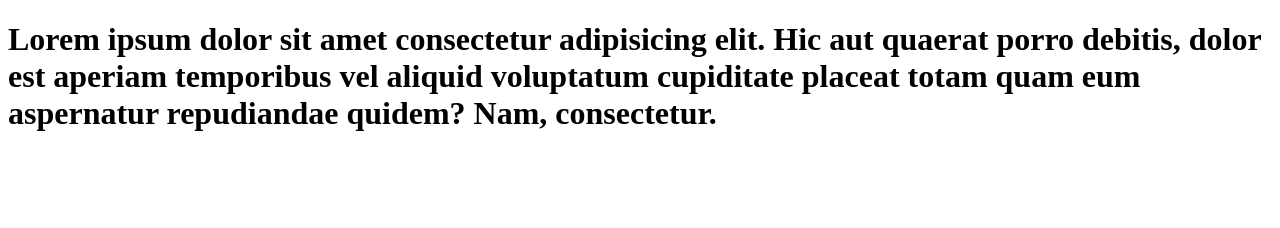
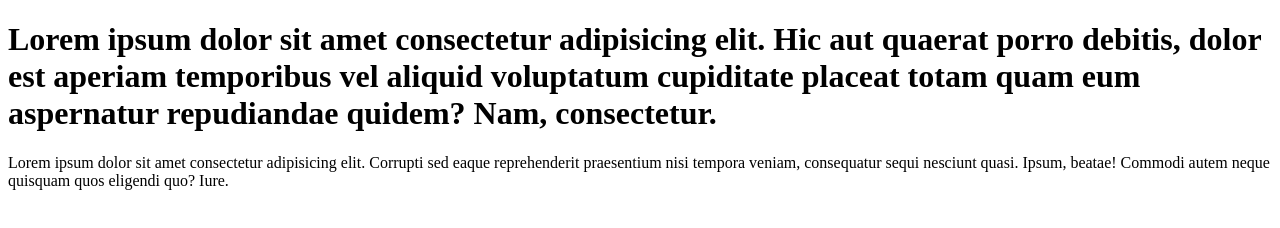
Before and after one commit to mateedina-droid/Beadando_Feladat, a plain HTML site: page index.html in a window 1280 px wide. Drawn offline with Linux system fonts and the light colour scheme.

Commit message:
index modositás

```diff
--- a/index.html
+++ b/index.html
@@ -7,5 +7,6 @@
 </head>
 <body>
     <h1>Lorem ipsum dolor sit amet consectetur adipisicing elit. Hic aut quaerat porro debitis, dolor est aperiam temporibus vel aliquid voluptatum cupiditate placeat totam quam eum aspernatur repudiandae quidem? Nam, consectetur.</h1>
+    <p>Lorem ipsum dolor sit amet consectetur adipisicing elit. Corrupti sed eaque reprehenderit praesentium nisi tempora veniam, consequatur sequi nesciunt quasi. Ipsum, beatae! Commodi autem neque quisquam quos eligendi quo? Iure.</p>
 </body>
 </html>
```
